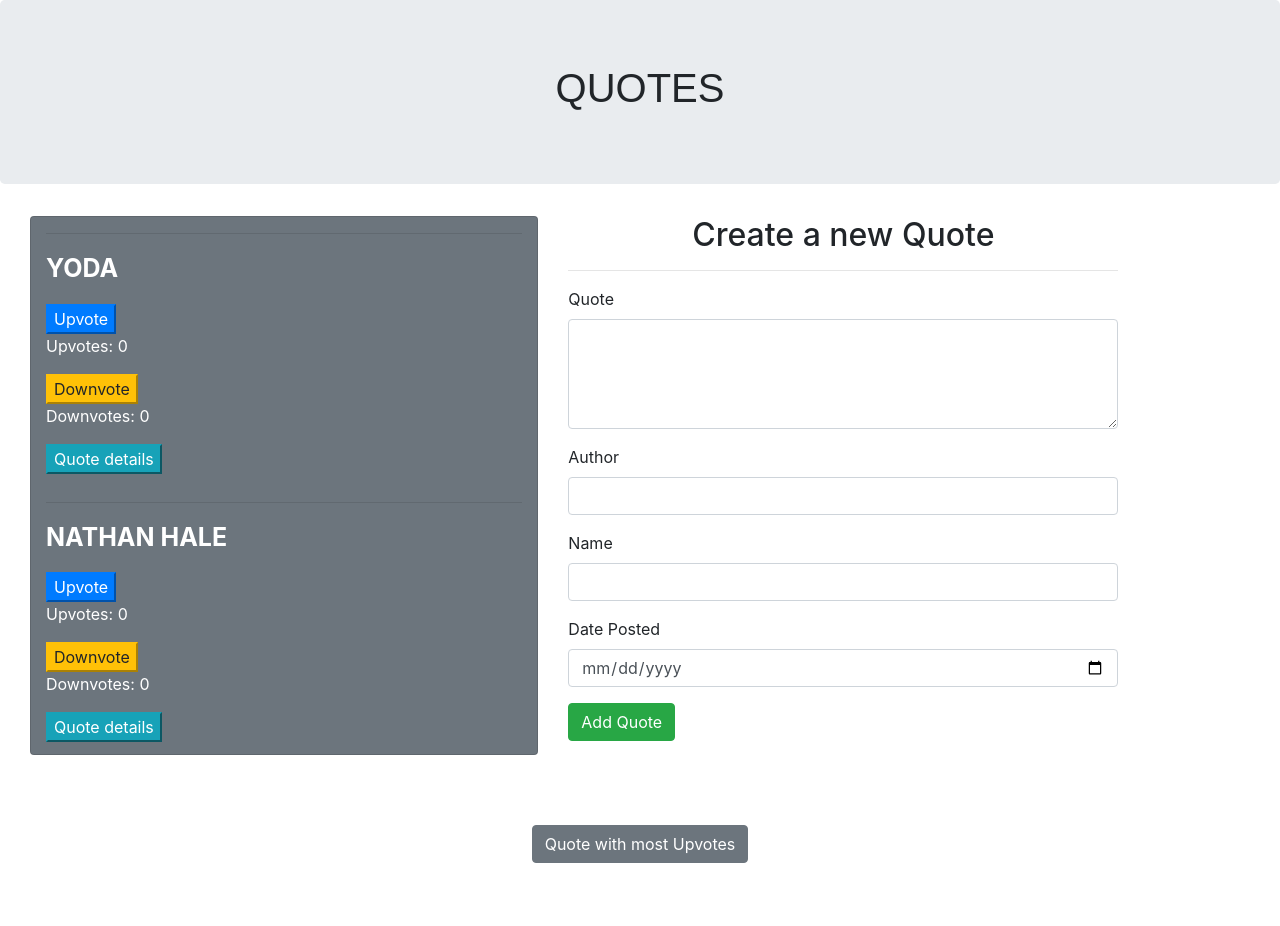
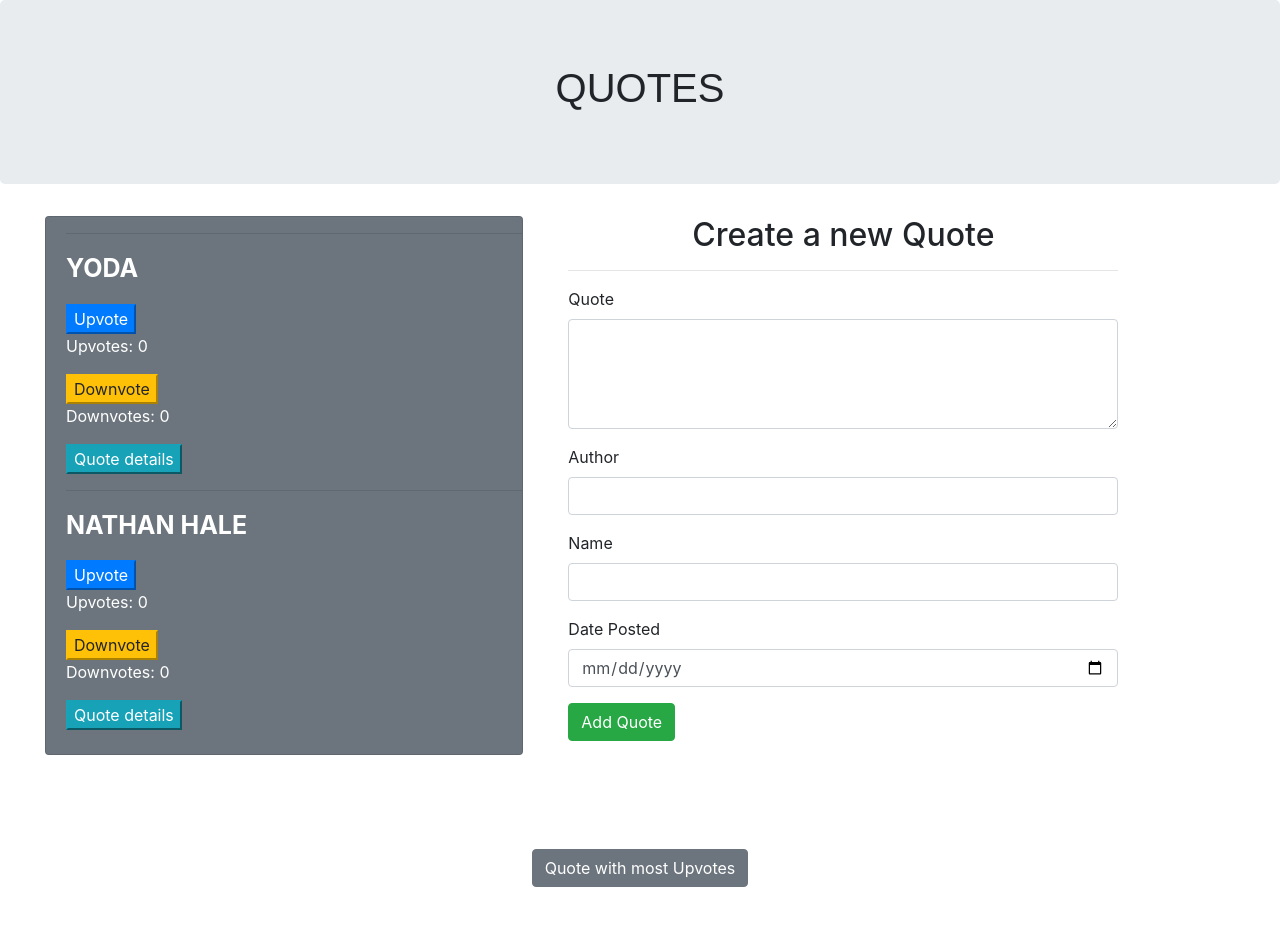
Before and after one commit to derrokip34/Quotes, an Angular app: page / in a window 1280 px wide. Shown: the top 926 px of the page. Built offline with nearby package versions, Linux system fonts and the light colour scheme.

Commit message:
Change background color of quote card

```diff
--- a/src/app/highlight-quote.directive.ts
+++ b/src/app/highlight-quote.directive.ts
@@ -6,7 +6,7 @@ import { Directive, ElementRef } from '@angular/core';
 export class HighlightQuoteDirective {
 
   constructor(private elem:ElementRef) {
-    this.elem.nativeElement.style.backgroundColor = 'grey'
+    this.elem.nativeElement.style.backgroundColor = '#D4E6F1'
    }
 
 }
--- a/src/app/quote/quote.component.css
+++ b/src/app/quote/quote.component.css
@@ -12,3 +12,6 @@ h1 {
 .body {
     margin: 30px;
 }
+.quotes {
+    padding-left: 20px;
+}
--- a/src/app/quote/quote.component.html
+++ b/src/app/quote/quote.component.html
@@ -2,22 +2,24 @@
     <h1>QUOTES</h1>
 </div>
 <div class="row body">
-    <div class="col-md-5 card text-white bg-secondary mb-3">
+    <div class="col-md-5">
+        <div class="card text-white bg-secondary mb-3 quotes">
             <div *ngFor='let quote of quotes;let i = index'>
                 <hr>
                 <div class="card-title">
                     <p class="author">{{quote.author|uppercase}}</p>
+                </div>
                     <div class="vote-buttons">
                         <button (click)="upVote(quote)" class="btn-primary">Upvote</button>
                         <p>Upvotes: {{quote.countUp}}</p>
                         <button (click)="downVote(quote)" class="btn-warning">Downvote</button>
                         <p>Downvotes: {{quote.countDown}}</p>
-                </div>
                         <button (click)='toggleDetails(i)' class="btn-info">Quote details</button>
                         <app-quote-details *ngIf='quote.showDetails' [quote]='quote' (isComplete) = 'deleteQuote($event,i)'></app-quote-details>
                     </div>
+            </div><br>
+        </div><br>
     </div>
-    </div><br>
     <div class="col-md-6">
         <app-quote-form (addQuote)="addNewQuote($event)"></app-quote-form>
     </div>
```
Lines whose indentation alone changed are shown as unchanged.
